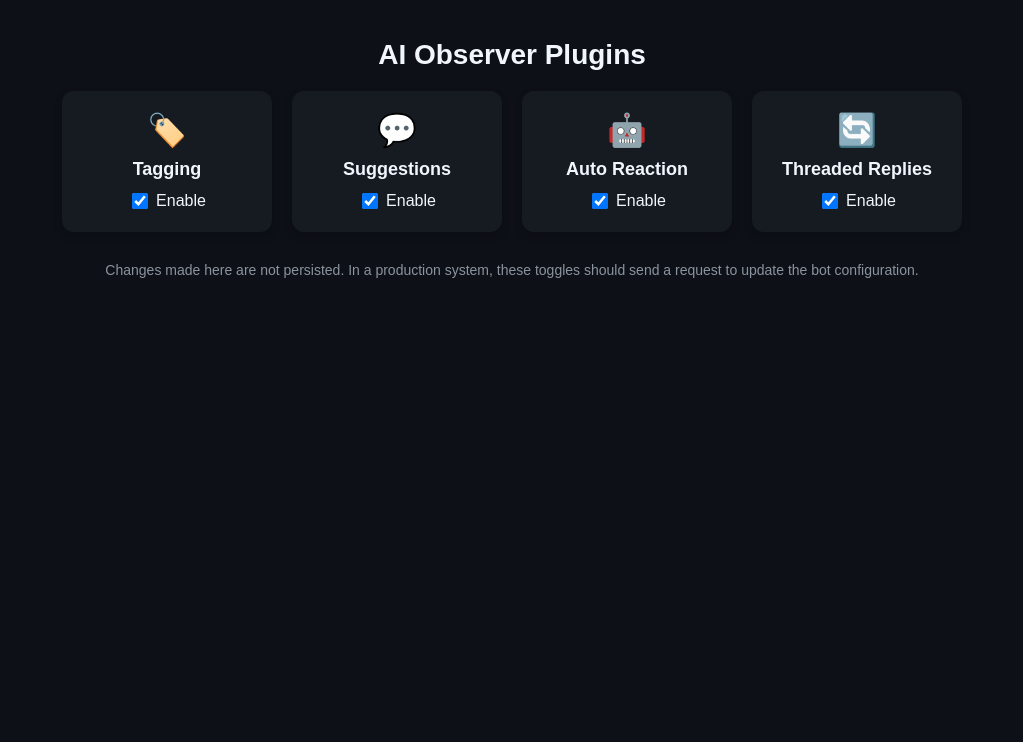
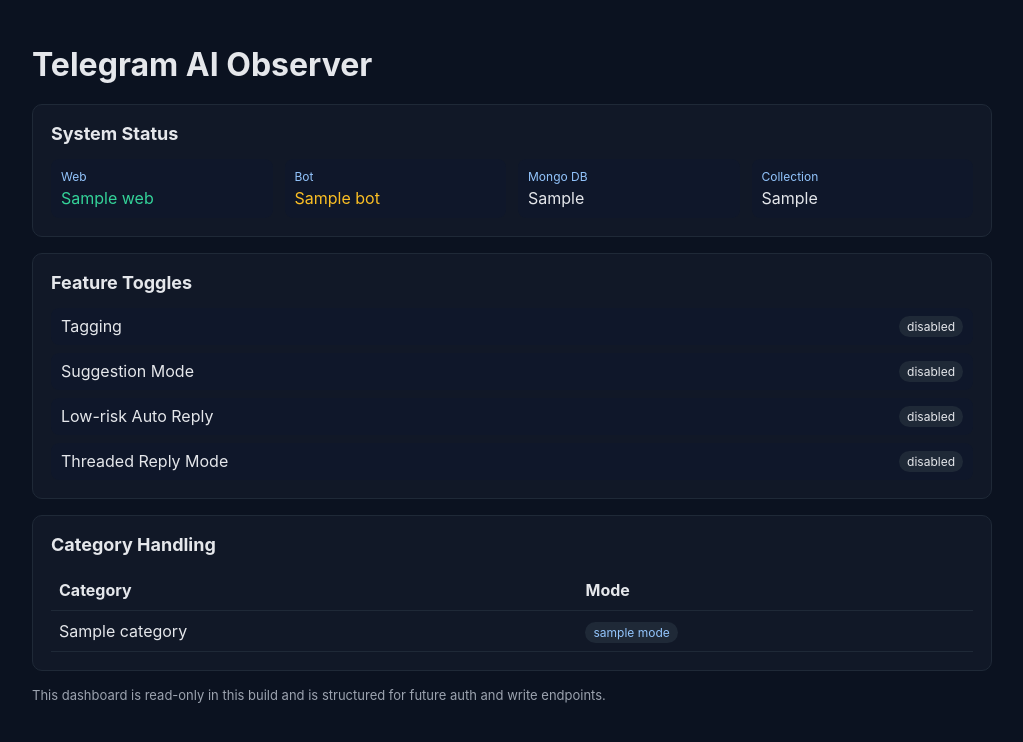
Before and after one commit to YH949494/telegram.ai, a FastAPI app: template app/templates/index.html in a window 1280 px wide. Shown: the top 742 px of the page, without its empty margins (128-1151 px from the left). Run offline with FastAPI, Linux system fonts and the light colour scheme; the template is opened without the code that fills it: most values are stand-ins (such as "Sample title", 1, 10 or a date in 2020); parts of the project's set-up code (start-up, migrations or seed data) failed here and were passed over.

Commit message:
Harden startup, config, and admin dashboard for Fly deployment

```diff
--- a/app/main.py
+++ b/app/main.py
@@ -1,53 +1,111 @@
 import asyncio
+import contextlib
+import logging
 import os
+from pathlib import Path
+from typing import Optional
 
 from fastapi import FastAPI, Request
-from fastapi.responses import HTMLResponse
+from fastapi.responses import HTMLResponse, JSONResponse
 from fastapi.staticfiles import StaticFiles
 from fastapi.templating import Jinja2Templates
 
 from .config import get_settings
-from .handlers import setup_application, run_bot
+from .handlers import setup_application, start_bot, stop_bot
 
-"""
-FastAPI entry point.  On startup, it launches the Telegram bot as a background
-task and serves a simple admin UI.  The UI allows toggling features such as
-tagging, suggestion and auto reaction (implementation of the toggles is left as
-an exercise – they can be wired to update the Settings object or persisted
-elsewhere).
-"""
+logging.basicConfig(
+    level=os.getenv("LOG_LEVEL", "INFO"),
+    format="%(asctime)s %(levelname)s [%(name)s] %(message)s",
+)
+logger = logging.getLogger(__name__)
 
+BASE_DIR = Path(__file__).resolve().parent
 app = FastAPI(title="AI Observer Admin")
-
-# Mount the static directory to serve CSS and other assets.
-app.mount("/static", StaticFiles(directory="app/templates/static"), name="static")
-
-templates = Jinja2Templates(directory="app/templates")
+app.mount("/static", StaticFiles(directory=str(BASE_DIR / "templates" / "static")), name="static")
+templates = Jinja2Templates(directory=str(BASE_DIR / "templates"))
 
 
 @app.on_event("startup")
 async def startup_event() -> None:
-    """
-    FastAPI startup hook.  Creates and starts the Telegram bot in the background.
-    """
-    # Launch Telegram bot
-    application = setup_application()
-    # Start the bot in a background task
-    asyncio.create_task(run_bot(application))
+    settings = get_settings()
+    logger.info("Starting AI Observer app on port %s", settings.port)
+    app.state.bot_application = None
+    app.state.bot_task = None
+    app.state.bot_running = False
+    app.state.bot_last_error = None
+
+    async def _bot_runner() -> None:
+        try:
+            application = setup_application()
+            app.state.bot_application = application
+            await start_bot(application)
+            app.state.bot_running = True
+            app.state.bot_last_error = None
+            logger.info("Telegram bot started successfully")
+        except Exception as exc:
+            app.state.bot_running = False
+            app.state.bot_last_error = str(exc)
+            logger.exception("Telegram bot failed to start; web UI will stay available")
+
+    app.state.bot_task = asyncio.create_task(_bot_runner())
+
+
+@app.on_event("shutdown")
+async def shutdown_event() -> None:
+    bot_task: Optional[asyncio.Task] = getattr(app.state, "bot_task", None)
+    application = getattr(app.state, "bot_application", None)
+    if application is not None:
+        await stop_bot(application)
+    if bot_task and not bot_task.done():
+        bot_task.cancel()
+        with contextlib.suppress(asyncio.CancelledError):
+            await bot_task
 
 
 @app.get("/", response_class=HTMLResponse)
 async def read_root(request: Request):
-    """
-    Render the admin UI.  At present the UI consists of static HTML with
-    placeholder toggles; in a full implementation these toggles would be wired
-    to endpoints that modify the bot configuration.
-    """
-    return templates.TemplateResponse("index.html", {"request": request})
+    settings = get_settings()
+    feature_flags = {
+        "tagging": settings.enable_tagging,
+        "suggestions": settings.enable_suggestions,
+        "low_risk_auto_reply": settings.enable_low_risk_auto_reply,
+        "threaded_replies": settings.enable_threaded_replies,
+    }
+    mode_by_category = {
+        category: "auto-reply" if category in settings.auto_reply_categories else "suggestion-only"
+        for category in sorted(settings.auto_reply_categories | settings.suggestion_only_categories)
+    }
+    system_status = {
+        "web": "running",
+        "bot": "running" if getattr(app.state, "bot_running", False) else "degraded",
+        "bot_last_error": getattr(app.state, "bot_last_error", None),
+        "mongodb_db": settings.mongodb_db,
+        "mongodb_collection": settings.mongodb_collection,
+    }
+    return templates.TemplateResponse(
+        "index.html",
+        {
+            "request": request,
+            "feature_flags": feature_flags,
+            "mode_by_category": mode_by_category,
+            "system_status": system_status,
+        },
+    )
+
+
+@app.get("/healthz", response_class=JSONResponse)
+async def healthz() -> JSONResponse:
+    return JSONResponse(
+        {
+            "ok": True,
+            "web": "running",
+            "bot_running": bool(getattr(app.state, "bot_running", False)),
+            "bot_last_error": getattr(app.state, "bot_last_error", None),
+        }
+    )
 
 
 if __name__ == "__main__":
-    # When running directly with python app/main.py, use uvicorn to serve the app.
     import uvicorn
 
     port = int(os.environ.get("PORT", 8000))
--- a/app/templates/index.html
+++ b/app/templates/index.html
@@ -8,45 +8,61 @@
   </head>
   <body>
     <div class="container">
-      <h1>AI Observer Plugins</h1>
-      <div class="grid">
-        <div class="card">
-          <div class="icon">🏷️</div>
-          <div class="title">Tagging</div>
-          <div class="toggle">
-            <input type="checkbox" id="tagging" checked />
-            <label for="tagging">Enable</label>
+      <h1>Telegram AI Observer</h1>
+
+      <section class="panel">
+        <h2>System Status</h2>
+        <div class="status-grid">
+          <div class="status-item">
+            <span class="label">Web</span>
+            <span class="value ok">{{ system_status.web }}</span>
+          </div>
+          <div class="status-item">
+            <span class="label">Bot</span>
+            <span class="value {{ 'ok' if system_status.bot == 'running' else 'warn' }}">{{ system_status.bot }}</span>
+          </div>
+          <div class="status-item">
+            <span class="label">Mongo DB</span>
+            <span class="value">{{ system_status.mongodb_db }}</span>
+          </div>
+          <div class="status-item">
+            <span class="label">Collection</span>
+            <span class="value">{{ system_status.mongodb_collection }}</span>
           </div>
         </div>
-        <div class="card">
-          <div class="icon">💬</div>
-          <div class="title">Suggestions</div>
-          <div class="toggle">
-            <input type="checkbox" id="suggestions" checked />
-            <label for="suggestions">Enable</label>
-          </div>
+        {% if system_status.bot_last_error %}
+        <p class="warn-text">Bot startup error: {{ system_status.bot_last_error }}</p>
+        {% endif %}
+      </section>
+
+      <section class="panel">
+        <h2>Feature Toggles</h2>
+        <div class="toggle-list">
+          <div class="toggle-row"><span>Tagging</span><span class="badge">{{ 'enabled' if feature_flags.tagging else 'disabled' }}</span></div>
+          <div class="toggle-row"><span>Suggestion Mode</span><span class="badge">{{ 'enabled' if feature_flags.suggestions else 'disabled' }}</span></div>
+          <div class="toggle-row"><span>Low-risk Auto Reply</span><span class="badge">{{ 'enabled' if feature_flags.low_risk_auto_reply else 'disabled' }}</span></div>
+          <div class="toggle-row"><span>Threaded Reply Mode</span><span class="badge">{{ 'enabled' if feature_flags.threaded_replies else 'disabled' }}</span></div>
         </div>
-        <div class="card">
-          <div class="icon">🤖</div>
-          <div class="title">Auto Reaction</div>
-          <div class="toggle">
-            <input type="checkbox" id="auto_reaction" checked />
-            <label for="auto_reaction">Enable</label>
-          </div>
-        </div>
-        <div class="card">
-          <div class="icon">🔄</div>
-          <div class="title">Threaded Replies</div>
-          <div class="toggle">
-            <input type="checkbox" id="threaded" checked />
-            <label for="threaded">Enable</label>
-          </div>
-        </div>
-      </div>
-      <p class="note">
-        Changes made here are not persisted. In a production system, these toggles should
-        send a request to update the bot configuration.
-      </p>
+      </section>
+
+      <section class="panel">
+        <h2>Category Handling</h2>
+        <table>
+          <thead>
+            <tr><th>Category</th><th>Mode</th></tr>
+          </thead>
+          <tbody>
+            {% for category, mode in mode_by_category.items() %}
+            <tr>
+              <td>{{ category }}</td>
+              <td><span class="mode {{ 'auto' if mode == 'auto-reply' else 'suggest' }}">{{ mode }}</span></td>
+            </tr>
+            {% endfor %}
+          </tbody>
+        </table>
+      </section>
+
+      <p class="note">This dashboard is read-only in this build and is structured for future auth and write endpoints.</p>
     </div>
   </body>
 </html>
--- a/app/templates/static/style.css
+++ b/app/templates/static/style.css
@@ -1,68 +1,104 @@
 body {
-  font-family: Arial, sans-serif;
-  background-color: #0d1017;
-  color: #f0f6fc;
+  font-family: Inter, Arial, sans-serif;
+  background: #0b1220;
+  color: #e5e7eb;
   margin: 0;
-  padding: 0;
 }
 
 .container {
-  max-width: 900px;
+  max-width: 960px;
   margin: 0 auto;
-  padding: 20px;
+  padding: 24px;
 }
 
 h1 {
-  text-align: center;
   margin-bottom: 20px;
-  font-size: 28px;
 }
 
-.grid {
-  display: grid;
-  grid-template-columns: repeat(auto-fill, minmax(180px, 1fr));
-  gap: 20px;
+h2 {
+  margin-top: 0;
+  font-size: 18px;
 }
 
-.card {
-  background-color: #161b22;
-  border-radius: 12px;
-  padding: 20px;
-  text-align: center;
-  box-shadow: 0 4px 8px rgba(0, 0, 0, 0.2);
-  transition: transform 0.1s ease-in-out;
+.panel {
+  background: #111827;
+  border: 1px solid #1f2937;
+  border-radius: 10px;
+  padding: 18px;
+  margin-bottom: 16px;
 }
 
-.card:hover {
-  transform: translateY(-2px);
+.status-grid {
+  display: grid;
+  grid-template-columns: repeat(auto-fit, minmax(180px, 1fr));
+  gap: 12px;
 }
 
-.icon {
-  font-size: 32px;
-  margin-bottom: 10px;
+.status-item {
+  background: #0f172a;
+  border-radius: 8px;
+  padding: 10px;
 }
 
-.title {
-  font-size: 18px;
-  margin-bottom: 10px;
-  font-weight: bold;
+.label {
+  display: block;
+  color: #93c5fd;
+  font-size: 12px;
+  margin-bottom: 4px;
 }
 
-.toggle {
-  display: flex;
-  align-items: center;
-  justify-content: center;
-  gap: 5px;
+.value.ok {
+  color: #34d399;
 }
 
-.toggle input[type="checkbox"] {
-  width: 16px;
-  height: 16px;
+.value.warn,
+.warn-text {
+  color: #fbbf24;
+}
+
+.toggle-list {
+  display: grid;
+  gap: 8px;
+}
+
+.toggle-row {
+  display: flex;
+  justify-content: space-between;
+  padding: 8px 10px;
+  background: #0f172a;
+  border-radius: 8px;
+}
+
+.badge,
+.mode {
+  padding: 3px 8px;
+  border-radius: 999px;
+  font-size: 12px;
+  text-transform: lowercase;
+  background: #1f2937;
+}
+
+.mode.auto {
+  color: #34d399;
+}
+
+.mode.suggest {
+  color: #93c5fd;
+}
+
+table {
+  width: 100%;
+  border-collapse: collapse;
+}
+
+th,
+td {
+  text-align: left;
+  padding: 10px 8px;
+  border-bottom: 1px solid #1f2937;
 }
 
 .note {
-  margin-top: 30px;
-  font-size: 14px;
-  color: #8b949e;
-  text-align: center;
+  color: #9ca3af;
+  font-size: 13px;
 }
```
Also changed, not shown: app/config.py (+27 -23 lines), app/db.py (+12 -22 lines), app/handlers.py (+47 -61 lines), .github/workflows/deploy.yml, README.md.
